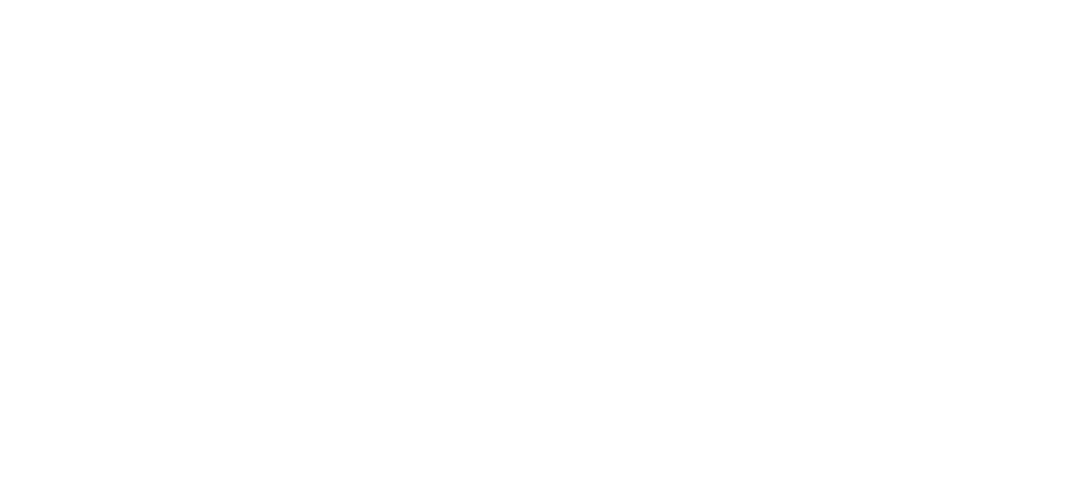
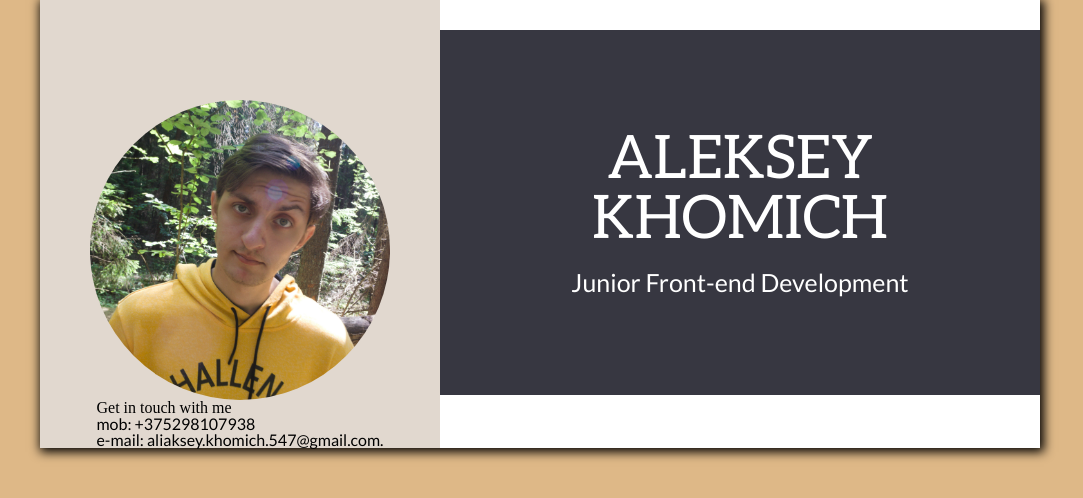
Before and after one commit to Aleksey-Khomich/rsschool-cv, a plain HTML site: page index.html in a window 1280 px wide. Shown: the whole page, without its empty margins (100-1183 px from the left). Drawn offline with Linux system fonts and the light colour scheme.

Commit message:
feat: add image and name

```diff
--- a/index.html
+++ b/index.html
@@ -1,12 +1,49 @@
 <!DOCTYPE html>
 <html lang="en">
+
 <head>
     <meta charset="UTF-8">
     <meta name="viewport" content="width=device-width, initial-scale=1.0">
     <title>Document</title>
     <link rel="stylesheet" href="/styles/main.css">
 </head>
+
 <body>
+    <main class="list_cv">
+        <section class="list_cv_section_left">
+            <div class="image_block"></div>
+            <div class="block_info_left">
+                <div class="block_info_left_about">
+                    <h2></h2>
+                </div>
+                <div class="block_info_left_about">
+                    <h2></h2>
+                </div>
+                <div class="block_info_left_about">
+                    <h2>Get in touch with me</h2>
+                    <p>mob: +375298107938</p>
+                    <p>e-mail: aliaksey.khomich.547@gmail.com.</p>
+                </div>
+            </div>
+        </section>
+        <section class="list_cv_section_right">
+            <div class="name_cv">
+                <h1>Aleksey Khomich</h1>
+                <p>Junior Front-end Development</p>
+            </div>
+            <div class="block_info_right">
+                <div class="block_info_right_about">
+                    <h2></h2>
+                </div>
+                <div class="block_info_right_about">
+                    <h2></h2>
+                </div>
+                <div class="block_info_right_about">
+                    <h2></h2>
+                </div>
+            </div>
+        </section>
+    </main>
+</body>
 
-</body>
 </html>
--- /dev/null
+++ b/styles/components/_about_cv.scss
@@ -0,0 +1,44 @@
+.list_cv {
+    display: flex;
+    max-width: 1000px;
+    margin: 0 auto;
+    box-shadow: 2px 2px 10px 2px black;
+    &_section_left {
+        display: flex;
+        flex-direction: column;
+        align-items: center;
+        width: 40%;
+        background-color: #e1d8cf;
+        .image_block {
+            width: 300px;
+            height: 300px;
+            border-radius: 50%;
+            background: url('/images/IMG_0958.jpg') center no-repeat;
+            background-size: cover;
+            margin-top: 100px;
+        }
+    }
+    &_section_right {
+        width: 60%;
+        background-color: white;
+        .name_cv {
+            display: flex;
+            flex-direction: column;
+            align-items: center;
+            background-color: #373741;
+            padding: 100px 50px;
+            margin-top: 30px;
+            h1 {
+                text-align: center;
+                text-transform: uppercase;
+                font-size: 60px;
+                color: white;
+            }
+            p {
+                margin-top: 20px;
+                font-size: 25px;
+                color: white;
+            }
+        }
+    }
+}
--- a/styles/helpers/_scaffolding.scss
+++ b/styles/helpers/_scaffolding.scss
@@ -1,3 +1,14 @@
 * {
     box-sizing: border-box;
 }
+body {
+    background-color: burlywood;
+}
+h1 {
+    font-family: 'Aleo';
+    font-weight: 400;
+}
+p {
+    font-family: 'Lato';
+    font-weight: 400;
+}
--- a/styles/main.scss
+++ b/styles/main.scss
@@ -1,3 +1,4 @@
 @import '../styles/helpers/reset';
 @import '../styles/fonts/fonts';
 @import '../styles/helpers/scaffolding';
+@import '../styles/components/about_cv';
```
Also changed, not shown: styles/main.css, 1 other file.
